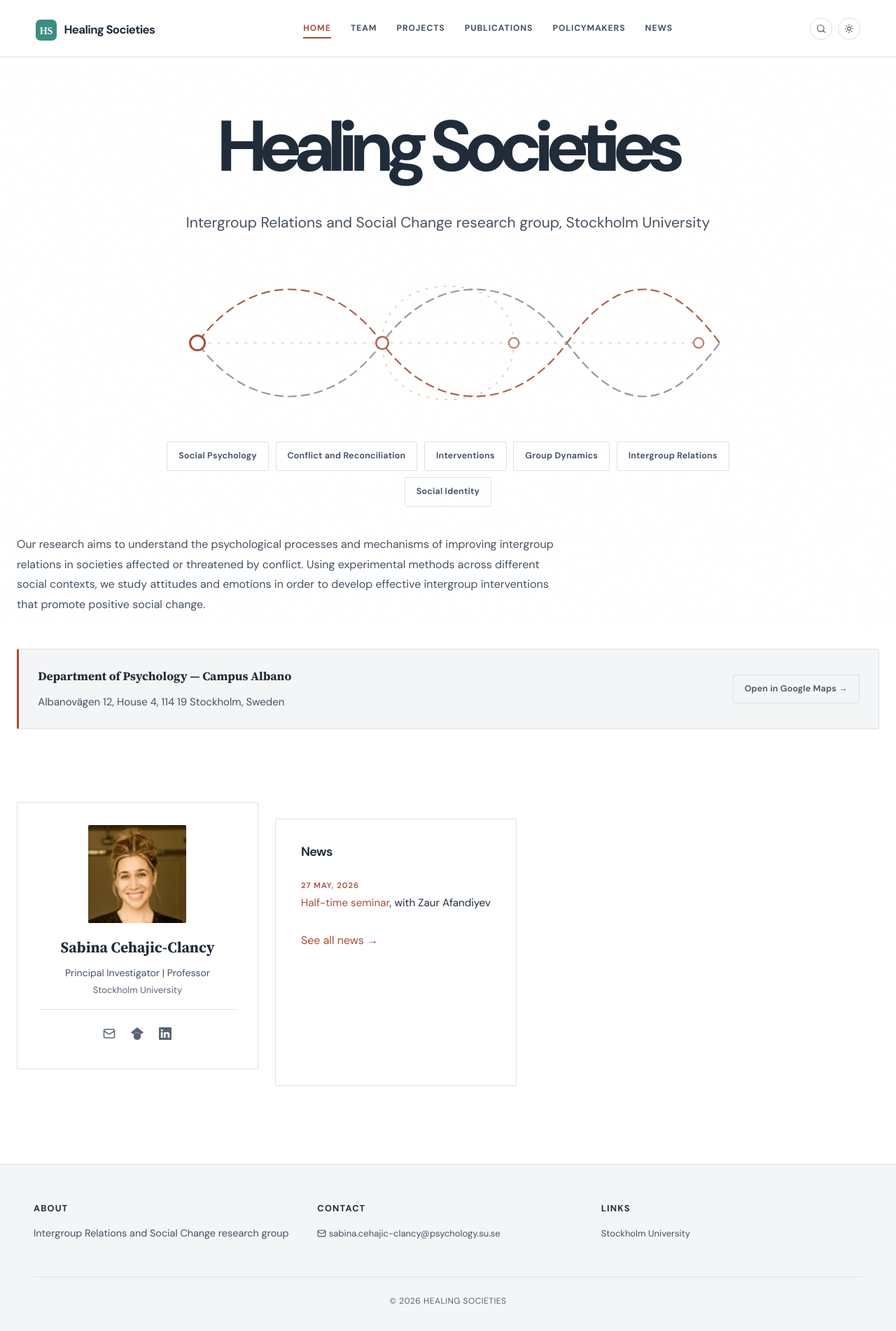
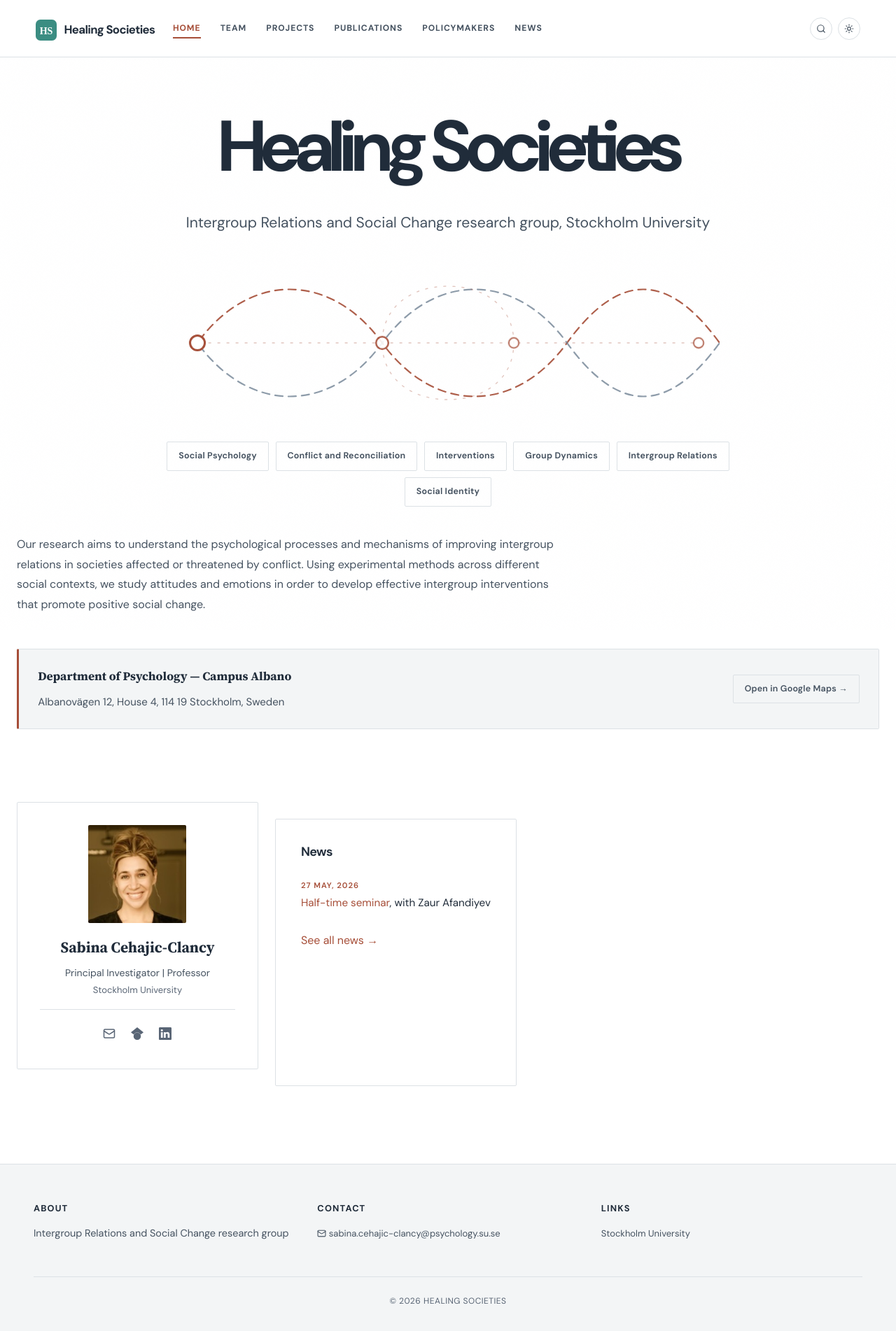
Before and after one commit to yuricipriano02/healingsocieties, a Jekyll site: the page built from _pages/home.md, in a window 1280 px wide. Shown: the whole page at 70% size. Built offline with Jekyll 4.4.1, drawn with Linux system fonts in a browser that asks for light colours.

Commit message:
Revert header navigation alignment

```diff
--- a/_includes/header.html
+++ b/_includes/header.html
@@ -9,7 +9,7 @@
     </button>
 
     <div class="collapse navbar-collapse" id="navbarNav">
-      <ul class="navbar-nav flex-grow-1 justify-content-center">
+      <ul class="navbar-nav me-auto">
         <li class="nav-item">
           <a class="nav-link{% if page.url == '/' %} active{% endif %}" href="{{ '/' | relative_url }}">Home</a>
         </li>
```
